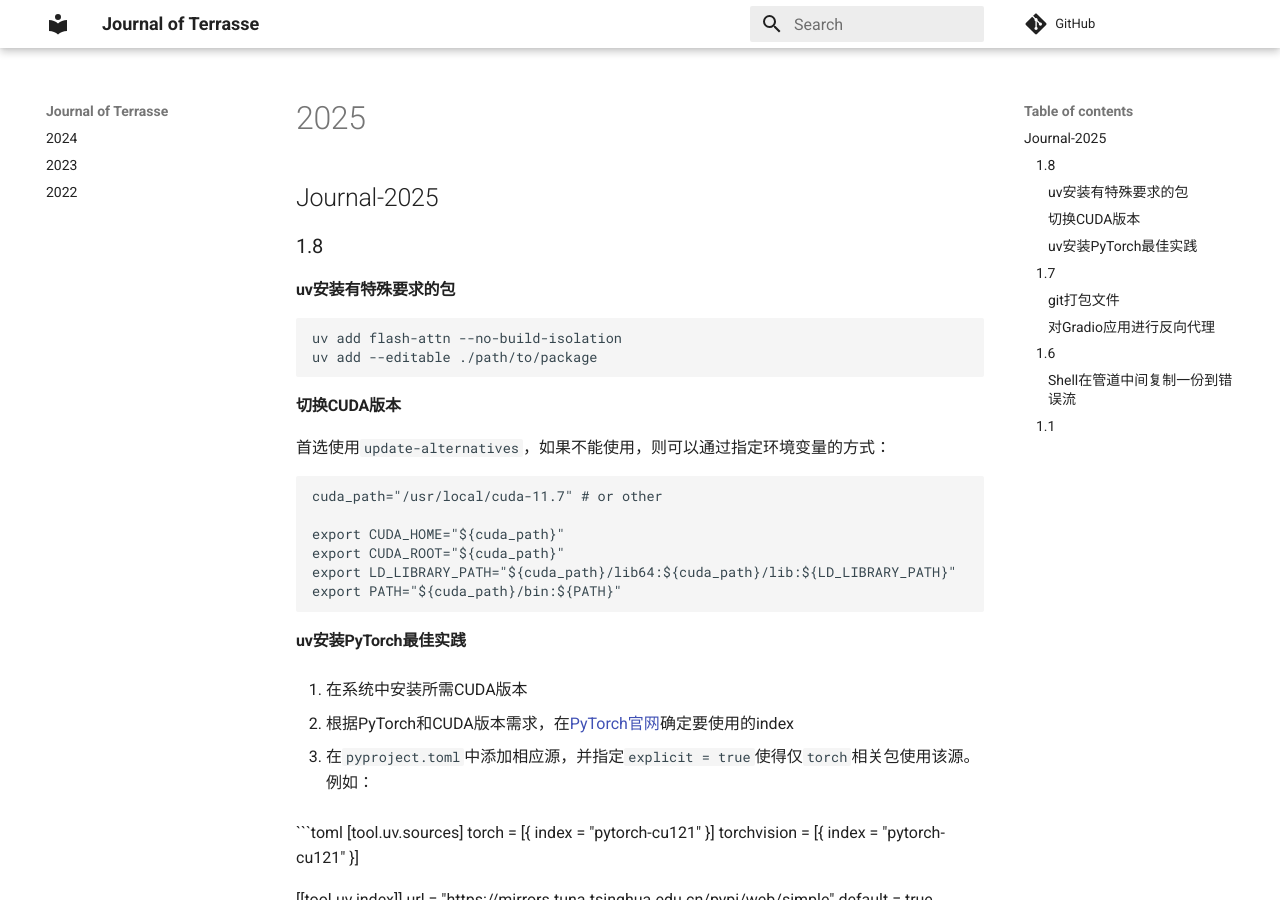
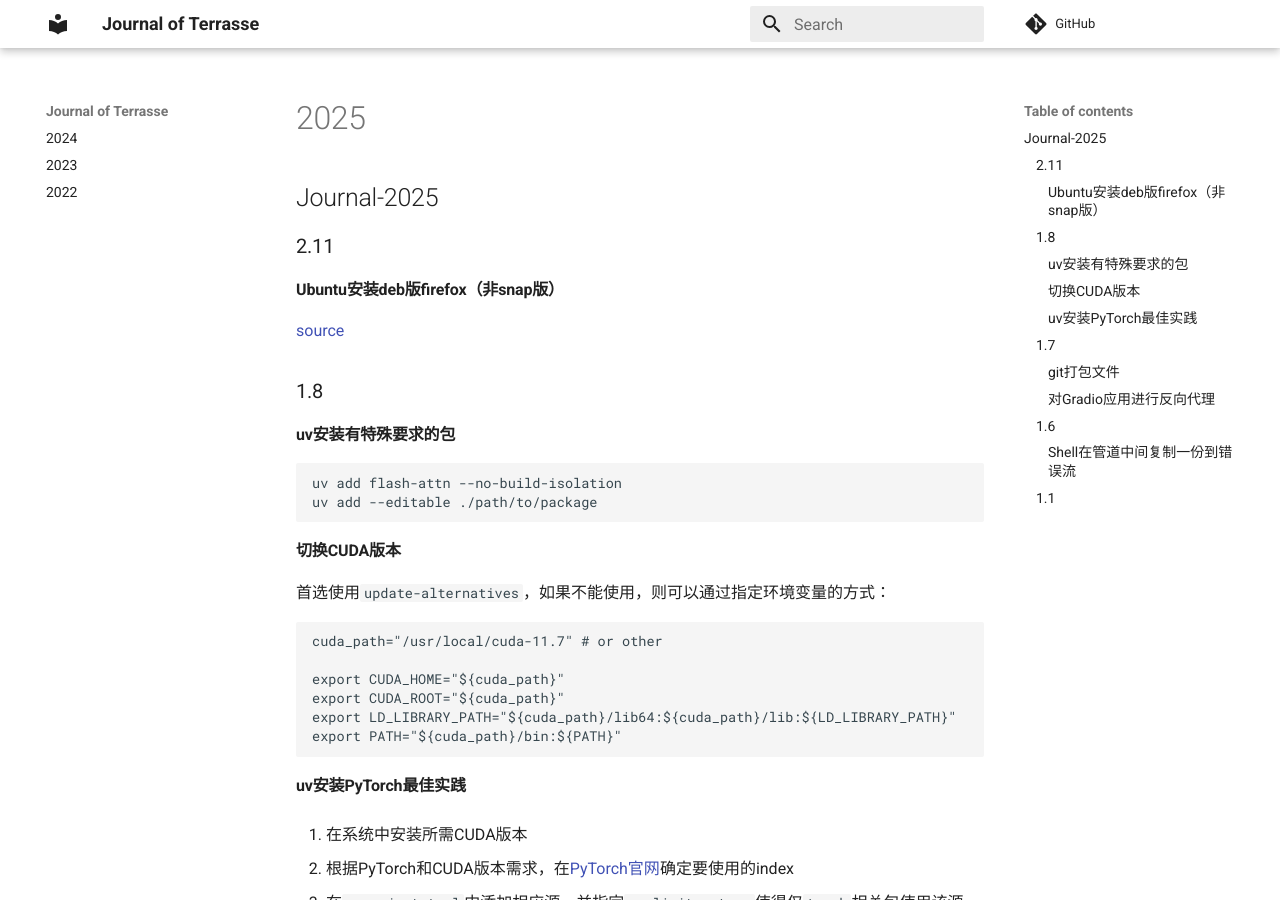
Before and after one commit to Jerry-Terrasse/journal, an MkDocs documentation site: the page built from docs/2025.md, in a window 1280 px wide and 900 px high. Built offline with MkDocs 1.6.1 and Material for MkDocs 9.7.7, drawn with Linux system fonts in a browser that asks for light colours; comment, search, counter and statistics services are not loaded.

Commit message:
update (Tue Feb 11 06:57:15 PM CST 2025)

```diff
--- a/docs/2025.md
+++ b/docs/2025.md
@@ -1,4 +1,10 @@
 ## Journal-2025
+
+### 2.11
+
+#### Ubuntu安装deb版firefox（非snap版）
+
+[source](https://www.omgubuntu.co.uk/2022/04/how-to-install-firefox-deb-apt-ubuntu-22-04)
 
 ### 1.8
 
```
